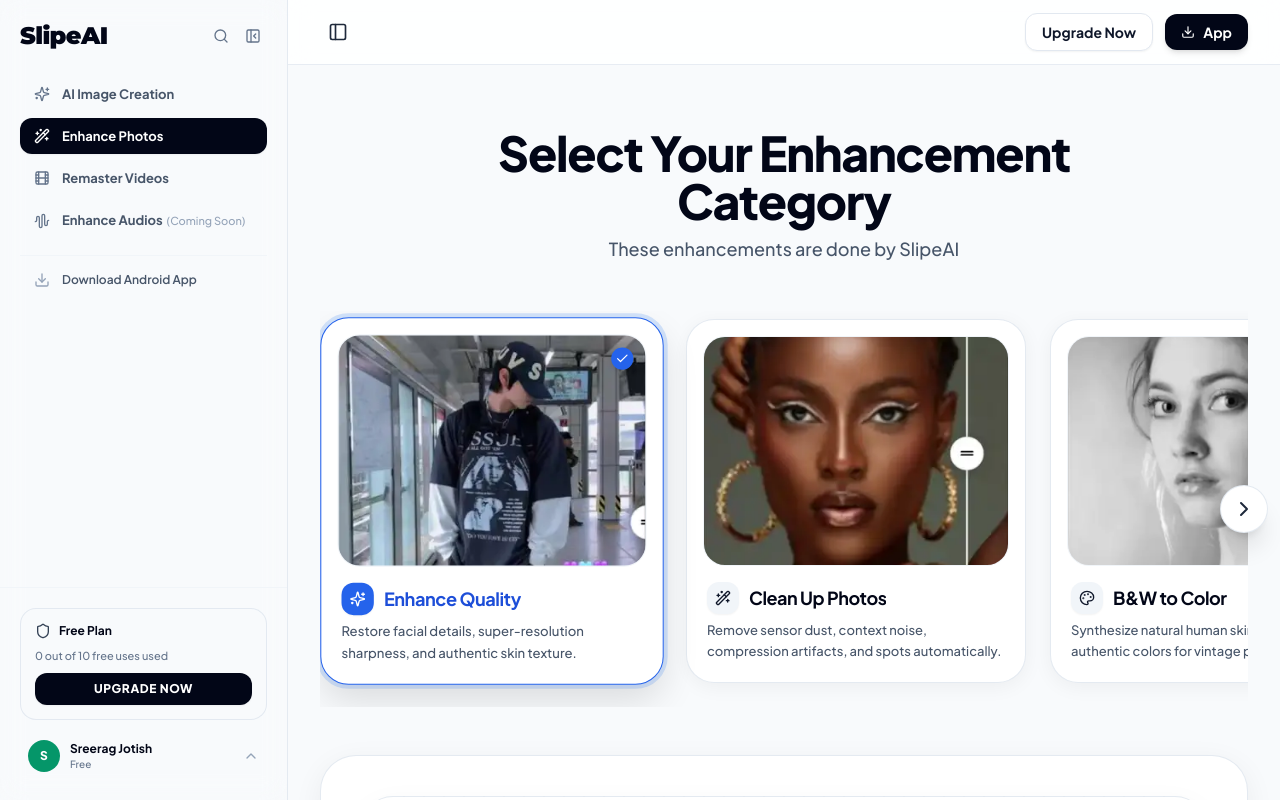
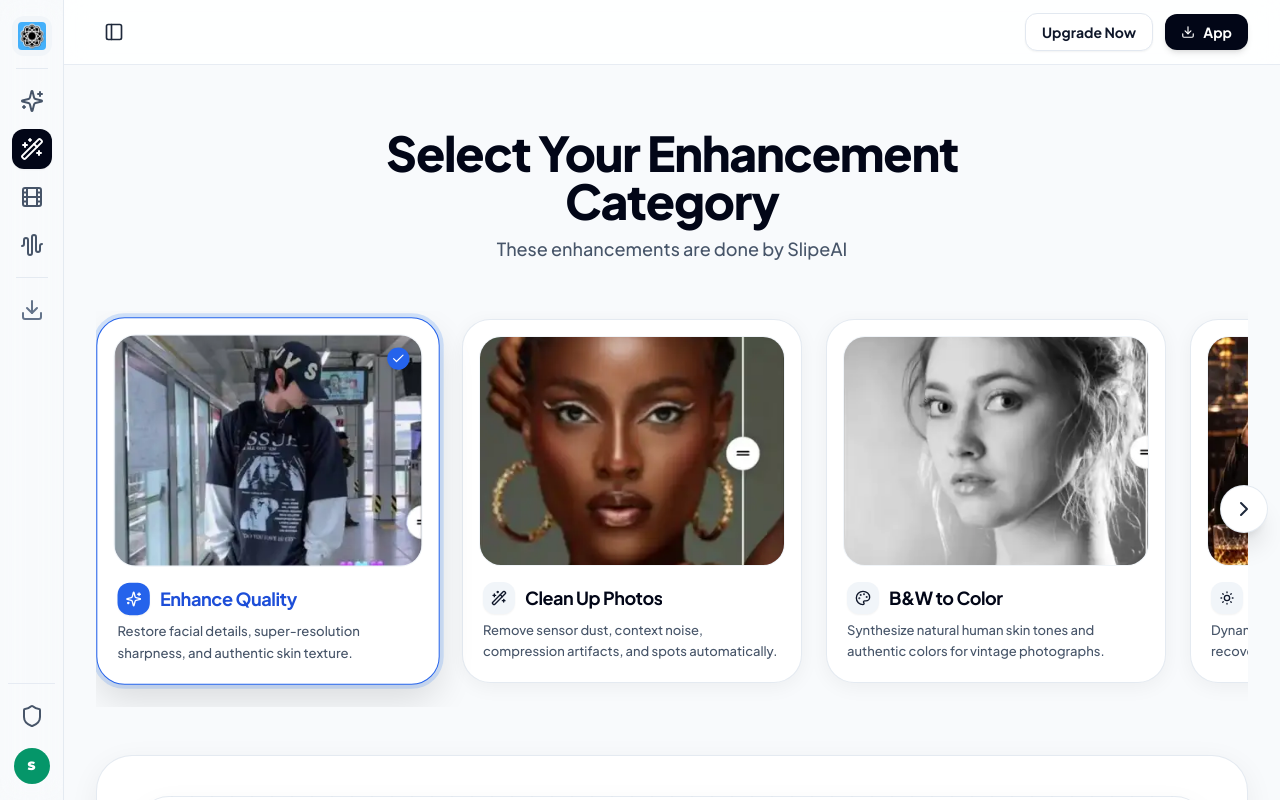
Before and after one commit to Sreerag111/slipeaiwebsite2, a Next.js app: page /enhance in a window 1280 px wide. Shown: the top 800 px of the page. Built offline with nearby package versions, Linux system fonts and the light colour scheme.

Commit message:
Add collapsible icon-only rail sidebar matching chat.v2.aifiesta.ai

```diff
--- a/app/enhance/page.tsx
+++ b/app/enhance/page.tsx
@@ -1,6 +1,6 @@
 'use client';
 
-import React, { Suspense, useState } from 'react';
+import React, { Suspense, useState, useEffect } from 'react';
 import { Sidebar } from '@/components/Sidebar';
 import { Navbar } from '@/components/Navbar';
 import { PaywallModal } from '@/components/PaywallModal';
@@ -9,14 +9,43 @@ import { PhotoEnhancer } from '@/components/PhotoEnhancer';
 export default function EnhancePage() {
   const [isPricingOpen, setIsPricingOpen] = useState(false);
   const [isMobileSidebarOpen, setIsMobileSidebarOpen] = useState(false);
-  const [isDesktopSidebarCollapsed, setIsDesktopSidebarCollapsed] = useState(false);
+  const [isDesktopSidebarCollapsed, setIsDesktopSidebarCollapsed] = useState(true);
+
+  useEffect(() => {
+    try {
+      const saved = localStorage.getItem('slipeai_sidebar_collapsed');
+      if (saved !== null) {
+        setIsDesktopSidebarCollapsed(saved === 'true');
+      } else {
+        setIsDesktopSidebarCollapsed(true);
+      }
+    } catch {
+      setIsDesktopSidebarCollapsed(true);
+    }
+  }, []);
 
   const handleToggleSidebar = () => {
     if (typeof window !== 'undefined' && window.innerWidth < 1024) {
       setIsMobileSidebarOpen((prev) => !prev);
     } else {
-      setIsDesktopSidebarCollapsed((prev) => !prev);
+      setIsDesktopSidebarCollapsed((prev) => {
+        const next = !prev;
+        try {
+          localStorage.setItem('slipeai_sidebar_collapsed', String(next));
+        } catch {}
+        return next;
+      });
     }
+  };
+
+  const handleToggleDesktopCollapse = () => {
+    setIsDesktopSidebarCollapsed((prev) => {
+      const next = !prev;
+      try {
+        localStorage.setItem('slipeai_sidebar_collapsed', String(next));
+      } catch {}
+      return next;
+    });
   };
 
   return (
@@ -26,7 +55,7 @@ export default function EnhancePage() {
         isOpen={isMobileSidebarOpen}
         isCollapsed={isDesktopSidebarCollapsed}
         onClose={() => setIsMobileSidebarOpen(false)}
-        onToggleCollapse={() => setIsDesktopSidebarCollapsed(!isDesktopSidebarCollapsed)}
+        onToggleCollapse={handleToggleDesktopCollapse}
         onOpenPricing={() => setIsPricingOpen(true)}
         activeItem="enhance"
       />
@@ -34,7 +63,7 @@ export default function EnhancePage() {
       {/* Main Content Area */}
       <div
         className={`flex-1 min-w-0 flex flex-col justify-between transition-all duration-300 ${
-          isDesktopSidebarCollapsed ? 'lg:pl-0' : 'lg:pl-64 xl:pl-72'
+          isDesktopSidebarCollapsed ? 'lg:pl-16' : 'lg:pl-64 xl:pl-72'
         }`}
       >
         <div>
--- a/app/page.tsx
+++ b/app/page.tsx
@@ -18,7 +18,20 @@ function HomeContent() {
   const [activeTab, setActiveTab] = useState<'create' | 'enhance' | 'video' | 'audio'>('create');
   const [isPricingOpen, setIsPricingOpen] = useState(false);
   const [isMobileSidebarOpen, setIsMobileSidebarOpen] = useState(false);
-  const [isDesktopSidebarCollapsed, setIsDesktopSidebarCollapsed] = useState(false);
+  const [isDesktopSidebarCollapsed, setIsDesktopSidebarCollapsed] = useState(true);
+
+  useEffect(() => {
+    try {
+      const saved = localStorage.getItem('slipeai_sidebar_collapsed');
+      if (saved !== null) {
+        setIsDesktopSidebarCollapsed(saved === 'true');
+      } else {
+        setIsDesktopSidebarCollapsed(true);
+      }
+    } catch {
+      setIsDesktopSidebarCollapsed(true);
+    }
+  }, []);
 
   useEffect(() => {
     if (tabParam === 'enhance' || tabParam === 'enhancer') {
@@ -36,8 +49,24 @@ function HomeContent() {
     if (typeof window !== 'undefined' && window.innerWidth < 1024) {
       setIsMobileSidebarOpen((prev) => !prev);
     } else {
-      setIsDesktopSidebarCollapsed((prev) => !prev);
+      setIsDesktopSidebarCollapsed((prev) => {
+        const next = !prev;
+        try {
+          localStorage.setItem('slipeai_sidebar_collapsed', String(next));
+        } catch {}
+        return next;
+      });
     }
+  };
+
+  const handleToggleDesktopCollapse = () => {
+    setIsDesktopSidebarCollapsed((prev) => {
+      const next = !prev;
+      try {
+        localStorage.setItem('slipeai_sidebar_collapsed', String(next));
+      } catch {}
+      return next;
+    });
   };
 
   const handleSelectSection = (sectionId: string) => {
@@ -59,7 +88,7 @@ function HomeContent() {
         isOpen={isMobileSidebarOpen}
         isCollapsed={isDesktopSidebarCollapsed}
         onClose={() => setIsMobileSidebarOpen(false)}
-        onToggleCollapse={() => setIsDesktopSidebarCollapsed(!isDesktopSidebarCollapsed)}
+        onToggleCollapse={handleToggleDesktopCollapse}
         onOpenPricing={() => setIsPricingOpen(true)}
         activeItem={activeTab}
         onSelectSection={handleSelectSection}
@@ -68,7 +97,7 @@ function HomeContent() {
       {/* Main Content Canvas (Right Side) */}
       <div
         className={`flex-1 min-w-0 flex flex-col justify-between transition-all duration-300 ${
-          isDesktopSidebarCollapsed ? 'lg:pl-0' : 'lg:pl-64 xl:pl-72'
+          isDesktopSidebarCollapsed ? 'lg:pl-16' : 'lg:pl-64 xl:pl-72'
         }`}
       >
         {/* Top Navigation */}
--- a/app/video/page.tsx
+++ b/app/video/page.tsx
@@ -1,6 +1,6 @@
 'use client';
 
-import React, { Suspense, useState } from 'react';
+import React, { Suspense, useState, useEffect } from 'react';
 import { Sidebar } from '@/components/Sidebar';
 import { Navbar } from '@/components/Navbar';
 import { PaywallModal } from '@/components/PaywallModal';
@@ -9,14 +9,43 @@ import { VideoEnhancer } from '@/components/VideoEnhancer';
 export default function VideoPage() {
   const [isPricingOpen, setIsPricingOpen] = useState(false);
   const [isMobileSidebarOpen, setIsMobileSidebarOpen] = useState(false);
-  const [isDesktopSidebarCollapsed, setIsDesktopSidebarCollapsed] = useState(false);
+  const [isDesktopSidebarCollapsed, setIsDesktopSidebarCollapsed] = useState(true);
+
+  useEffect(() => {
+    try {
+      const saved = localStorage.getItem('slipeai_sidebar_collapsed');
+      if (saved !== null) {
+        setIsDesktopSidebarCollapsed(saved === 'true');
+      } else {
+        setIsDesktopSidebarCollapsed(true);
+      }
+    } catch {
+      setIsDesktopSidebarCollapsed(true);
+    }
+  }, []);
 
   const handleToggleSidebar = () => {
     if (typeof window !== 'undefined' && window.innerWidth < 1024) {
       setIsMobileSidebarOpen((prev) => !prev);
     } else {
-      setIsDesktopSidebarCollapsed((prev) => !prev);
+      setIsDesktopSidebarCollapsed((prev) => {
+        const next = !prev;
+        try {
+          localStorage.setItem('slipeai_sidebar_collapsed', String(next));
+        } catch {}
+        return next;
+      });
     }
+  };
+
+  const handleToggleDesktopCollapse = () => {
+    setIsDesktopSidebarCollapsed((prev) => {
+      const next = !prev;
+      try {
+        localStorage.setItem('slipeai_sidebar_collapsed', String(next));
+      } catch {}
+      return next;
+    });
   };
 
   return (
@@ -26,7 +55,7 @@ export default function VideoPage() {
         isOpen={isMobileSidebarOpen}
         isCollapsed={isDesktopSidebarCollapsed}
         onClose={() => setIsMobileSidebarOpen(false)}
-        onToggleCollapse={() => setIsDesktopSidebarCollapsed(!isDesktopSidebarCollapsed)}
+        onToggleCollapse={handleToggleDesktopCollapse}
         onOpenPricing={() => setIsPricingOpen(true)}
         activeItem="video"
       />
@@ -34,7 +63,7 @@ export default function VideoPage() {
       {/* Main Content Area */}
       <div
         className={`flex-1 min-w-0 flex flex-col justify-between transition-all duration-300 ${
-          isDesktopSidebarCollapsed ? 'lg:pl-0' : 'lg:pl-64 xl:pl-72'
+          isDesktopSidebarCollapsed ? 'lg:pl-16' : 'lg:pl-64 xl:pl-72'
         }`}
       >
         <div>
--- a/components/Sidebar.tsx
+++ b/components/Sidebar.tsx
@@ -104,10 +104,130 @@ export function Sidebar({
 
       {/* Sidebar Container */}
       <aside
-        className={`fixed top-0 bottom-0 left-0 z-50 w-64 xl:w-72 bg-white/98 backdrop-blur-md border-r border-slate-200/90 flex flex-col justify-between transition-transform duration-300 ease-in-out ${
+        className={`fixed top-0 bottom-0 left-0 z-50 bg-white/98 backdrop-blur-md border-r border-slate-200/90 flex flex-col justify-between transition-all duration-300 ease-in-out ${
           isOpen ? 'translate-x-0' : '-translate-x-full'
-        } ${isCollapsed ? 'lg:-translate-x-full' : 'lg:translate-x-0'}`}
+        } lg:translate-x-0 ${isCollapsed ? 'w-64 lg:w-16' : 'w-64 xl:w-72'}`}
       >
+        {/* Mini Icon Rail - Visible on Desktop when isCollapsed is true */}
+        {isCollapsed && (
+          <div className="hidden lg:flex flex-col justify-between h-full w-full py-4 px-2 items-center">
+            {/* Top Brand Logo & Navigation Stack */}
+            <div className="w-full flex flex-col items-center space-y-3">
+              {/* SlipeAI Brand Logo / Expand Trigger */}
+              <button
+                type="button"
+                onClick={() => {
+                  if (onToggleCollapse) onToggleCollapse();
+                }}
+                className="w-10 h-10 rounded-xl bg-slate-100 hover:bg-slate-200 text-slate-900 flex items-center justify-center p-1.5 transition-all shadow-2xs cursor-pointer group relative"
+                title="Expand Sidebar (SlipeAI)"
+                aria-label="Expand Sidebar"
+              >
+                <img
+                  src="/slipe-logo.png"
+                  alt="SlipeAI"
+                  className="w-7 h-7 object-contain rounded group-hover:scale-105 transition-transform"
+                />
+                <span className="pointer-events-none absolute left-full ml-3 hidden group-hover:flex items-center px-2.5 py-1.5 rounded-lg bg-slate-900 text-white text-[11px] font-semibold whitespace-nowrap shadow-xl z-50 border border-slate-700">
+                  Expand Sidebar
+                </span>
+              </button>
+
+              <div className="w-8 h-px bg-slate-200/90 my-1" />
+
+              {/* Nav Items Stack */}
+              <nav className="w-full flex flex-col items-center space-y-2">
+                {navItems.map((item) => {
+                  const Icon = item.icon;
+                  return (
+                    <button
+                      key={item.id}
+                      type="button"
+                      onClick={item.action}
+                      className={`w-10 h-10 rounded-xl flex items-center justify-center transition-all cursor-pointer relative group ${
+                        item.isCurrent
+                          ? 'bg-slate-950 text-white shadow-sm'
+                          : 'text-slate-600 hover:text-slate-950 hover:bg-slate-100'
+                      }`}
+                      title={`${item.label}${item.suffix ? ' ' + item.suffix : ''}`}
+                      aria-label={item.label}
+                    >
+                      <Icon
+                        className={`w-4.5 h-4.5 shrink-0 ${
+                          item.isCurrent ? 'text-white' : 'text-slate-600 group-hover:text-slate-950'
+                        }`}
+                      />
+
+                      {/* Floating Tooltip on Hover */}
+                      <span className="pointer-events-none absolute left-full ml-3 hidden group-hover:flex items-center gap-1.5 px-2.5 py-1.5 rounded-lg bg-slate-900 text-white text-[11px] font-semibold whitespace-nowrap shadow-xl z-50 border border-slate-700">
+                        <span>{item.label}</span>
+                        {item.suffix && (
+                          <span className="text-[10px] text-emerald-400 font-normal">
+                            {item.suffix}
+                          </span>
+                        )}
+                      </span>
+                    </button>
+                  );
+                })}
+              </nav>
+
+              <div className="w-8 h-px bg-slate-200/90 my-1" />
+
+              {/* Android App Link */}
+              <a
+                href="https://play.google.com/store/apps/details?id=com.paceai.paceai"
+                target="_blank"
+                rel="noopener noreferrer"
+                className="w-10 h-10 rounded-xl flex items-center justify-center text-slate-600 hover:text-slate-950 hover:bg-slate-100 transition-all relative group cursor-pointer"
+                title="Download Android App"
+                aria-label="Download Android App"
+              >
+                <Download className="w-4.5 h-4.5 text-slate-500 group-hover:text-slate-950" />
+                <span className="pointer-events-none absolute left-full ml-3 hidden group-hover:flex items-center px-2.5 py-1.5 rounded-lg bg-slate-900 text-white text-[11px] font-semibold whitespace-nowrap shadow-xl z-50 border border-slate-700">
+                  Download Android App
+                </span>
+              </a>
+            </div>
+
+            {/* Bottom: Upgrade Shield + Avatar S */}
+            <div className="w-full flex flex-col items-center space-y-3 pt-3 border-t border-slate-200/80">
+              {/* Free Plan / Upgrade Shield */}
+              <button
+                type="button"
+                onClick={onOpenPricing}
+                className="w-10 h-10 rounded-xl flex items-center justify-center text-slate-600 hover:text-slate-950 hover:bg-slate-100 transition-all relative group cursor-pointer"
+                title="Upgrade Plan"
+                aria-label="Upgrade Plan"
+              >
+                <Shield className="w-4.5 h-4.5 text-slate-600 group-hover:text-slate-950" />
+                <span className="pointer-events-none absolute left-full ml-3 hidden group-hover:flex flex-col px-2.5 py-1.5 rounded-lg bg-slate-900 text-white text-[11px] whitespace-nowrap shadow-xl z-50 border border-slate-700">
+                  <span className="font-bold text-white">Free Plan</span>
+                  <span className="text-[10px] text-slate-300">{freeUses}/10 free uses used</span>
+                  <span className="text-[10px] text-emerald-400 font-semibold mt-0.5">Click to Upgrade</span>
+                </span>
+              </button>
+
+              {/* Green circular avatar with S (matching chat.v2.aifiesta.ai style) */}
+              <button
+                type="button"
+                onClick={() => setIsAboutOpen(true)}
+                className="w-9 h-9 rounded-full bg-emerald-600 text-white font-black text-xs flex items-center justify-center shadow-xs cursor-pointer hover:ring-2 hover:ring-emerald-400 hover:ring-offset-2 transition-all relative group"
+                title="Sreerag Jotish (Free Plan)"
+                aria-label="About & Profile"
+              >
+                S
+                <span className="pointer-events-none absolute left-full ml-3 hidden group-hover:flex flex-col px-2.5 py-1.5 rounded-lg bg-slate-900 text-white text-[11px] whitespace-nowrap shadow-xl z-50 border border-slate-700">
+                  <span className="font-bold text-white">Sreerag Jotish</span>
+                  <span className="text-[10px] text-slate-300">Free Plan • Click for About</span>
+                </span>
+              </button>
+            </div>
+          </div>
+        )}
+
+        {/* Full Expanded Sidebar Content */}
+        <div className={`h-full w-full flex flex-col justify-between ${isCollapsed ? 'flex lg:hidden' : 'flex'}`}>
           {/* Top Area: Brand, Header icons & New Creation Button */}
           <div className="p-4 sm:p-5 space-y-4">
             <div className="flex items-center justify-between pb-1">
@@ -132,7 +252,7 @@ export function Sidebar({
                       input?.focus();
                     }, 100);
                   }}
-                className="p-1.5 rounded-lg text-slate-500 hover:text-slate-900 hover:bg-slate-100 transition-colors"
+                  className="p-1.5 rounded-lg text-slate-500 hover:text-slate-900 hover:bg-slate-100 transition-colors cursor-pointer"
                   title="Search / Prompt"
                   aria-label="Search or Prompt"
                 >
@@ -148,7 +268,7 @@ export function Sidebar({
                       onClose();
                     }
                   }}
-                className="p-1.5 rounded-lg text-slate-500 hover:text-slate-900 hover:bg-slate-100 transition-colors"
+                  className="p-1.5 rounded-lg text-slate-500 hover:text-slate-950 hover:bg-slate-100 transition-colors cursor-pointer"
                   title="Close / Collapse Sidebar"
                   aria-label="Toggle Sidebar"
                 >
@@ -254,6 +374,7 @@ export function Sidebar({
               <ChevronUp className="w-4 h-4 text-slate-400 group-hover:text-slate-700 transition-colors shrink-0" />
             </button>
           </div>
+        </div>
       </aside>
 
       {/* About Section Modal */}
```
Lines whose indentation alone changed are shown as unchanged.
